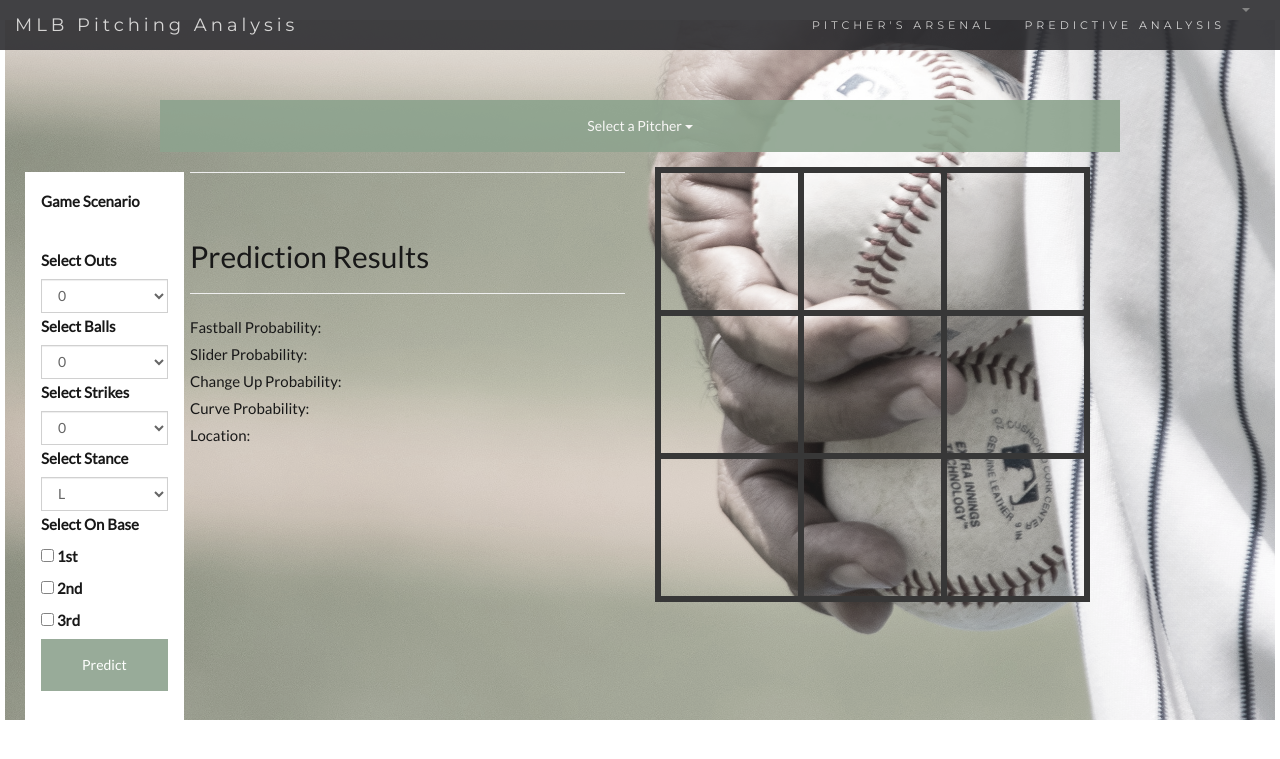
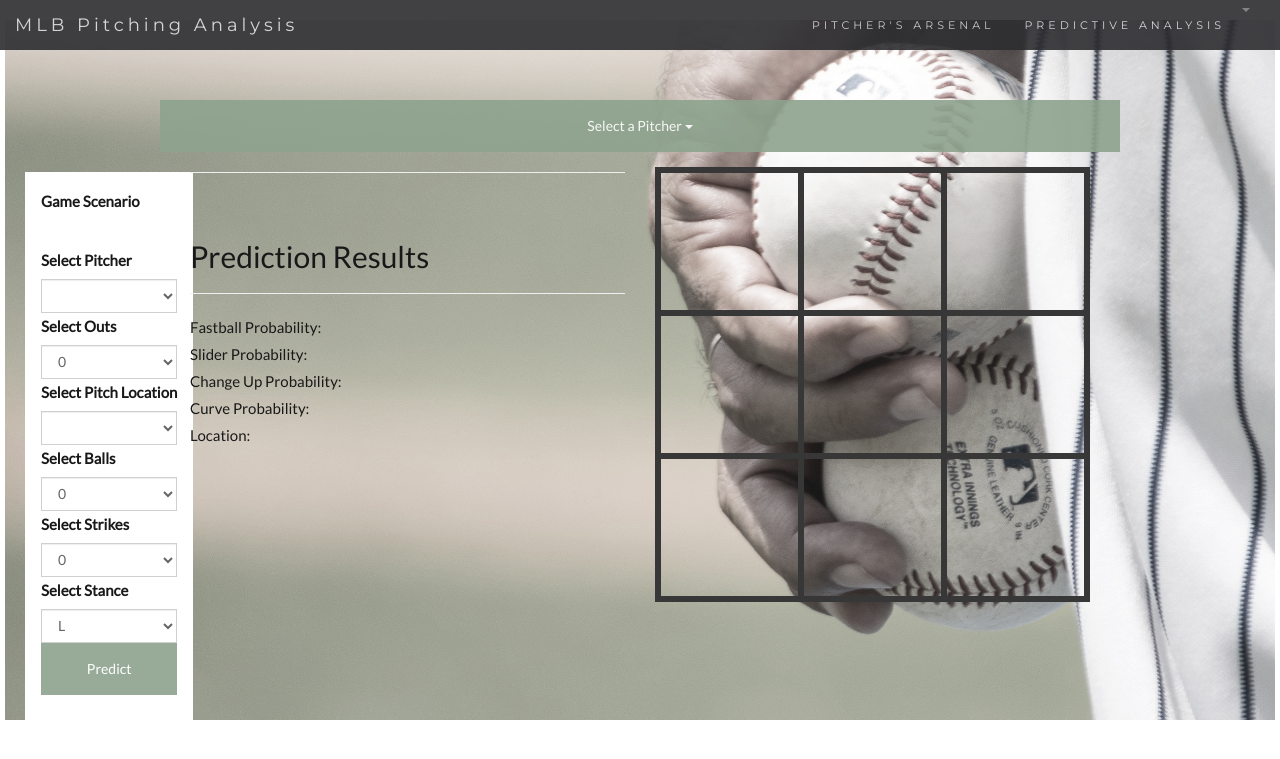
Before and after one commit to parkplace10/MLB_pitcher_analysis, a Flask app: page / in a window 1280 px wide. Shown: the top 759 px of the page. Run offline with Flask 2, Linux system fonts and the light colour scheme; lists and menus that the app fills with data are empty; some libraries are stand-ins or nearby versions.

Commit message:
html updated

```diff
--- a/templates/index-2.html
+++ b/templates/index-2.html
@@ -459,13 +459,23 @@ tr:nth-of-type(3) td {
                                 <label for="exampleFormControlSelect1">Game Scenario</label>
                                 <br>
                                 <br>
-                                <label for="exampleFormControlSelect1">Select Outs</label>
+                                <label for="exampleFormControlSelect1">Select Pitcher</label>
                                 <select class="form-control" id="exampleFormControlSelect1">
-                                    <option>0</option>
-                                    <option>1</option>
-                                    <option>2</option>
-                                    <option>3</option>
                                 </select>
+
+
+                            <div class="form-group">
+                                 <label for="exampleFormControlSelect1">Select Outs</label>
+                                 <select class="form-control" id="exampleFormControlSelect1">
+                                     <option>0</option>
+                                     <option>1</option>
+                                     <option>2</option>
+                                     <option>3</option>
+                                 </select>
+                            <div class="form-group">
+                                 <label for="exampleFormControlSelect1">Select Pitch Location</label>
+                                 <select class="form-control" id="exampleFormControlSelect1">
+                                 </select>
                             <div class="form-group">
                                 <label for="exampleFormControlSelect1">Select Balls</label>
                                 <select class="form-control" id="exampleFormControlSelect1">
@@ -489,19 +499,7 @@ tr:nth-of-type(3) td {
                                     <option>L</option>
                                     <option>R</option>
                                 </select>
-                            <div class="form-check form-check-inline">
-                                <label for="form-check">Select On Base</label>
-                                <br>
-                                  <input class="form-check-input" type="checkbox" id="inlineCheckbox1" value="option1">
-                                  <label class="form-check-label" for="inlineCheckbox1">1st</label>
 
-                            <div class="form-check form-check-inline">
-                                  <input class="form-check-input" type="checkbox" id="inlineCheckbox2" value="option2">
-                                  <label class="form-check-label" for="inlineCheckbox2">2nd</label>
-
-                            <div class="form-check form-check-inline">
-                                  <input class="form-check-input" type="checkbox" id="inlineCheckbox3" value="option3">
-                                  <label class="form-check-label" for="inlineCheckbox3">3rd</label>
 
                                 <button type="submit" class="btn">Predict</button>
                             </div>
@@ -509,7 +507,7 @@ tr:nth-of-type(3) td {
                             </div>
                             </div>
                             </div>
-                            </div>
+
                         </div>
 
                 <div class="col-lg-6">
```
Also changed, not shown: templates/index-3.html (+9 -6 lines).
